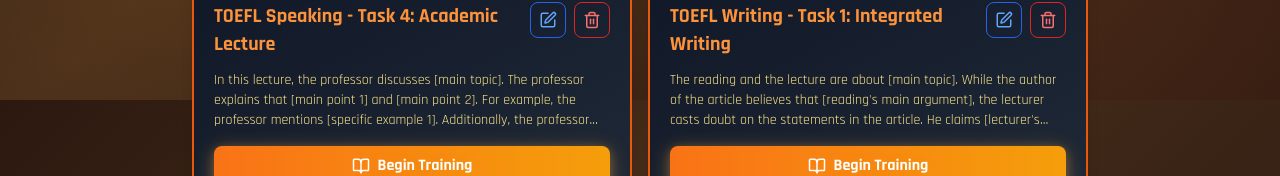
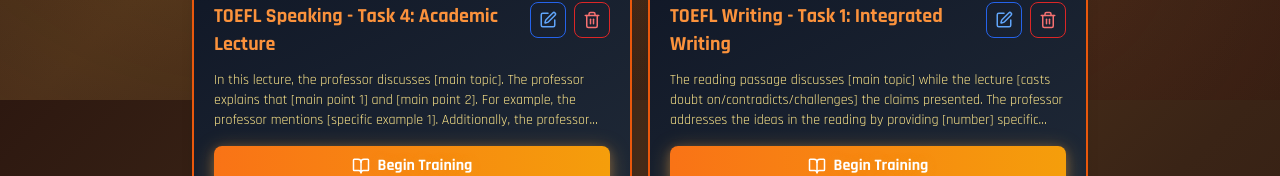
Before and after one commit to Teitei011/Memorize, a React (Create React App) app: page / in a window 1280 px wide. Shown: the part 700-876 px from the top of the page. Built offline with nearby package versions, Linux system fonts and the light colour scheme.

Commit message:
feat: a new template

```diff
--- a/src/App.js
+++ b/src/App.js
@@ -65,7 +65,7 @@
         {
           id: 5,
           title: "TOEFL Writing - Task 1: Integrated Writing",
-          content: "The reading and the lecture are about [main topic]. While the author of the article believes that [reading's main argument], the lecturer casts doubt on the statements in the article. He claims [lecturer's counter-position] and challenges each of the writer's points.\n First, the article posits that [reading point 1 with details]. Additionally, it says [additional reading detail]. The lecturer, however, disagrees with this viewpoint. He points out that [lecture counterpoint 1]. Additionally, he goes on to say [additional detail/example].\nSecondly, the author notes that [reading point 2]. The lecturer believes there are flaws in the writer's argument. The speaker holds that [lecture counterpoint 2 with details]. Furthermore, he argues that [additional explanation or consequence].\nAnother reason why the writer feels that [reading point 3] is that [reasoning from reading]. The professor in the listening passage is doubtful that this is accurate. In contrast, the lecturer's stance is that [lecture counterpoint 3]. He suggests that [additional detail or evidence].\nTo sum up, both the author and the lecturer hold conflicting views about [topic].",
+          content: "The reading passage discusses [main topic] while the lecture [casts doubt on/contradicts/challenges] the claims presented. The professor addresses the ideas in the reading by providing [number] specific counterarguments.\nThe reading states that [reading point 1]. However, the lecturer contends that [lecture point 1]. To illustrate this, [specific example/evidence from lecture]. This directly undermines the reading's assertion about [briefly restate the idea being challenged].\nAdditionally, the reading claims [reading point 2]. The professor questions this by explaining that [lecture point 2]. Specifically, [specific detail/example from lecture]. This evidence suggests that [brief explanation of how this contradicts the reading].\nFinally, according to the reading, [reading point 3]. Yet the lecture refutes this by pointing out that [lecture point 3]. The professor demonstrates this through [specific example from lecture], which contradicts the reading's position on [briefly restate the challenged idea].",
           timeLimit: 1200 // 20 minutes in seconds
         },
         {
```
Also changed, not shown: 1 other file (tests, documents, lock files or other folders).
